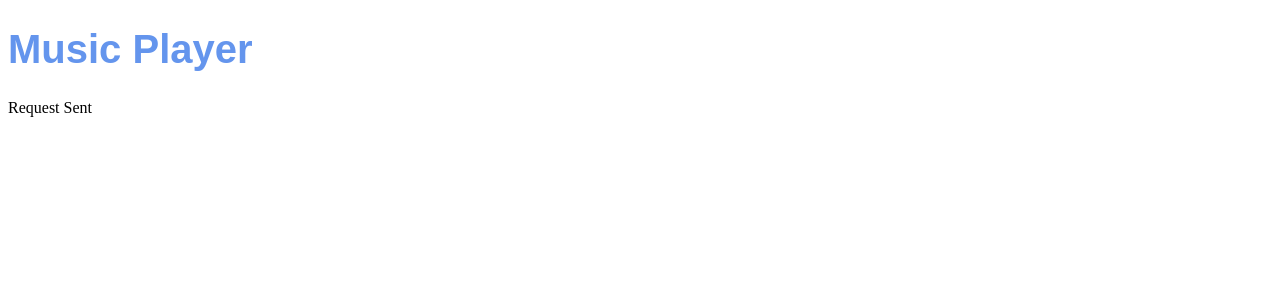
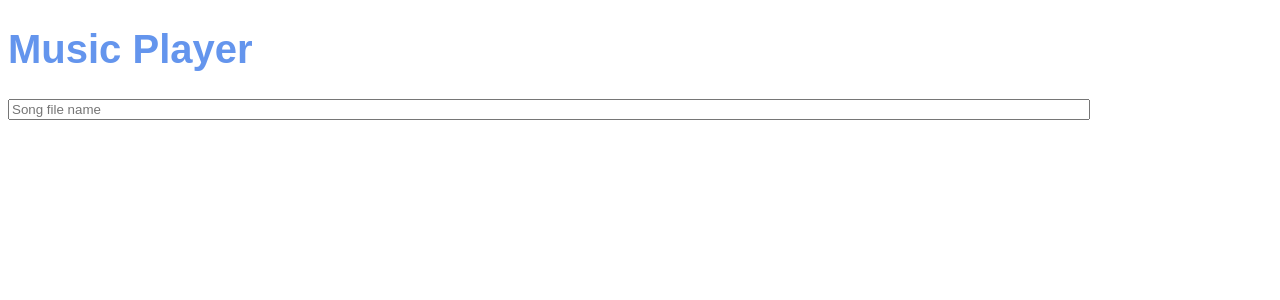
Before and after one commit to Pixsky8/Remote-Music-Player, an Angular app in the folder web-client/: page /request in a window 1280 px wide. Shown: the top 300 px of the page. Built offline with nearby package versions, Linux system fonts and the light colour scheme; no server answers.

Commit message:
Client: working song request page

```diff
--- a/web-client/src/app/request-song/request-song.component.html
+++ b/web-client/src/app/request-song/request-song.component.html
@@ -1 +1,7 @@
-<p>Request Sent</p>
+<input
+    class="center"
+    style="width: 85%;"
+    #box
+    (keyup.enter)="requestSong(box.value)"
+    placeholder="Song file name"
+>
--- a/web-client/src/app/request-song/request-song.component.ts
+++ b/web-client/src/app/request-song/request-song.component.ts
@@ -12,26 +12,29 @@ import { Song } from '../interfaces/get/song'
     styleUrls: ['./request-song.component.css']
 })
 export class RequestSongComponent implements OnInit {
-    post: Request | null = null;
+    added_song: Song | null = null;
 
     constructor(private requestService: RequestService) { }
 
-    ngOnInit(): void {
-        this.post = {
-            path: 'Heartbeat.mp3'
-        };
-        this.postSongRequest();
-    }
+    ngOnInit(): void { }
 
-    private postSongRequest(): void {
-        if (this.post == null) {
+    requestSong(file: string): void {
+        if (file == "") {
             window.alert("Enter a song to send the request.");
             return;
         }
 
-        this.requestService.postRace(this.post)
+        var post: Request = {
+            path: file,
+        };
+
+        this.postSongRequest(post);
+    }
+
+    private postSongRequest(post: Request): void {
+        this.requestService.postRace(post)
             .subscribe(postRsp => {
-                console.log(postRsp)
+                this.added_song = postRsp
             });
     }
 }
```
Also changed, not shown: 1 other file (tests, documents, lock files or other folders).
